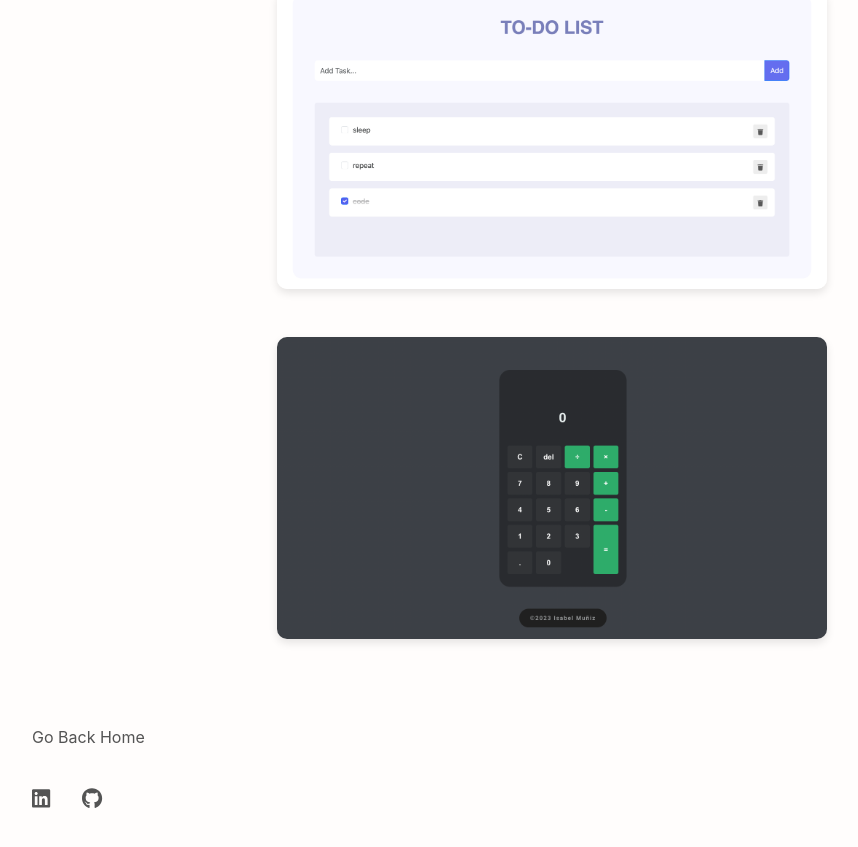
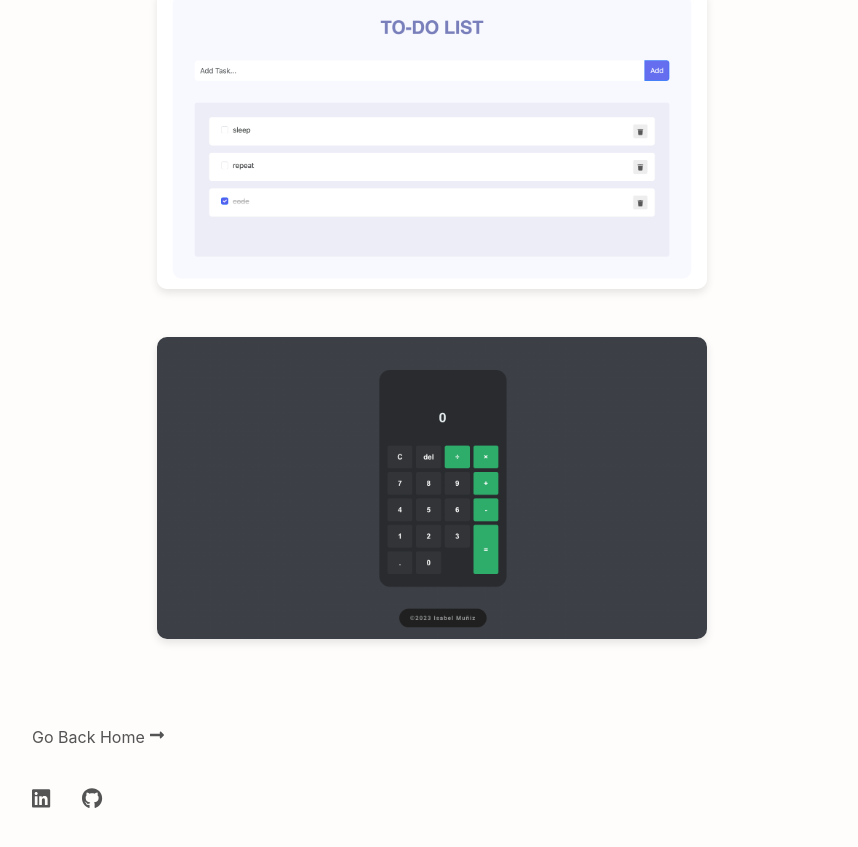
Before and after one commit to isaandrea12/portfolio, a React (Create React App) app: page /projects in a window 1280 px wide. Shown: the part 661-1508 px from the top of the page, without its empty margins (208-1066 px from the left). Built offline with nearby package versions, Linux system fonts and the light colour scheme; a web font is replaced by a local one.

Commit message:
Added arrow icon

```diff
--- a/src/components/Contact/Contact.js
+++ b/src/components/Contact/Contact.js
@@ -2,6 +2,8 @@ import React from "react";
 import styles from "./Contact.module.css";
 // import ContactForm from "../ContactForm/ContactForm";
 import { Link } from "react-router-dom";
+import { FaLongArrowAltRight } from "react-icons/fa";
+
 
 const Contact = () => {
   return (
@@ -18,7 +20,7 @@ const Contact = () => {
       {/* <ContactForm /> */}
       <div className={styles.ctaProjectsContainer}>
         <Link className={styles.ctaProjects} to="/">
-          Go Back Home
+          Go Back Home <FaLongArrowAltRight />
         </Link>
       </div>
     </div>
--- a/src/components/Home/Home.js
+++ b/src/components/Home/Home.js
@@ -1,6 +1,7 @@
 import React from "react";
 import styles from "./Home.module.css";
 import { Link } from "react-router-dom";
+import { FaLongArrowAltRight } from "react-icons/fa";
 
 const Home = () => {
   return (
@@ -27,7 +28,7 @@ const Home = () => {
       </div>
       <div className={styles.ctaProjectsContainer}>
         <Link className={styles.ctaProjects} to="/projects">
-          See Projects
+          See Projects <FaLongArrowAltRight />
         </Link>
       </div>
     </div>
--- a/src/components/Projects/Projects.js
+++ b/src/components/Projects/Projects.js
@@ -4,6 +4,7 @@ import { Link } from "react-router-dom";
 import todo from "../../assets/todo2.png";
 import weather from "../../assets/weather.png";
 import calculator from "../../assets/calculator.png";
+import { FaLongArrowAltRight } from "react-icons/fa";
 
 const Projects = () => {
   return (
@@ -117,7 +118,7 @@ const Projects = () => {
 
       <div className={styles.ctaProjectsContainer}>
         <Link className={styles.ctaProjects} to="/">
-          Go Back Home
+          Go Back Home <FaLongArrowAltRight />
         </Link>
       </div>
     </div>
--- a/src/components/Projects/Projects.module.css
+++ b/src/components/Projects/Projects.module.css
@@ -14,7 +14,7 @@
 .cardContainer {
   display: flex;
   justify-content: flex-start;
-  margin-left: 15rem;
+  margin: 0 !important;
 }
 
 .ctaProjectsContainer {
```
Also changed, not shown: src/components/Home/Home.module.css (line endings or trailing spaces).
